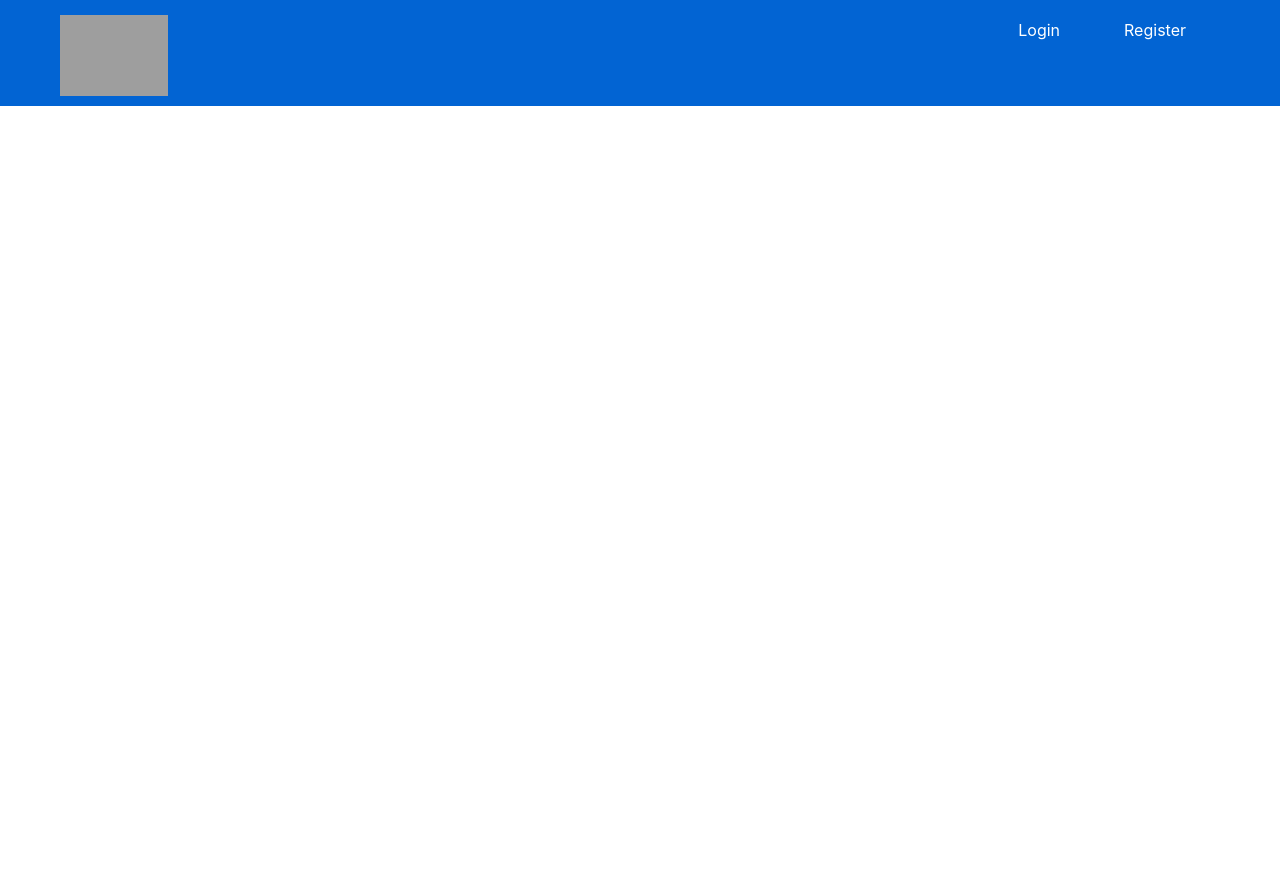
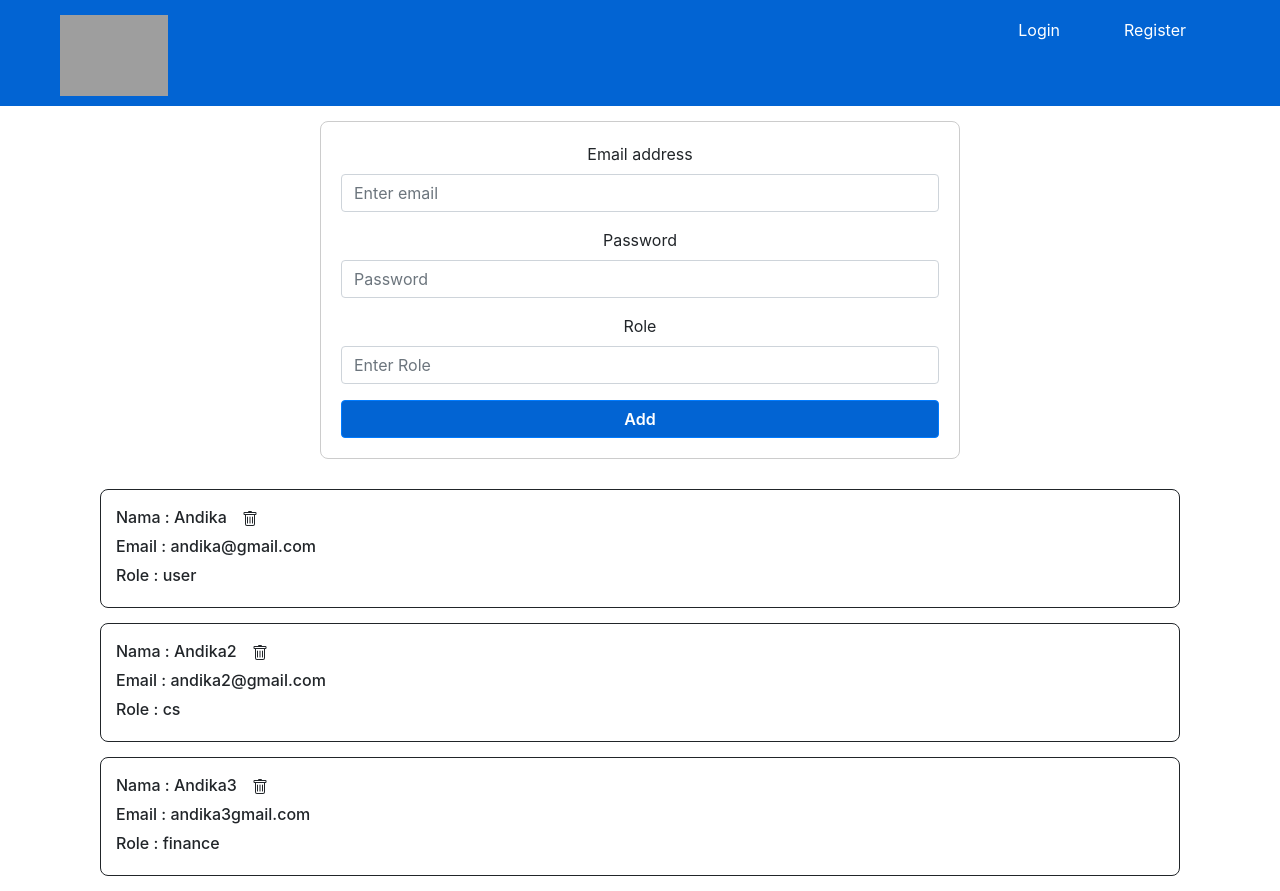
Before and after one commit to feryramadhan02/acl, a React (Create React App) app: page /admin in a window 1280 px wide. Before the commit the page ends 800 px from the top, so only its background shows below. Built offline with nearby package versions, Linux system fonts and the light colour scheme; grey boxes are pictures that could not be loaded.

Commit message:
set wrpr

```diff
--- a/src/assets/style/adminpage.scss
+++ b/src/assets/style/adminpage.scss
@@ -1,6 +1,40 @@
 @import '../style/variable.scss';
 
 .admin {
+    max-width: 1440px;
+    margin: 0 auto;
     padding-top: 75px;
     text-align: center;
+    .form-data {
+        margin: 0 20rem;
+        padding: 20px;
+        border: 1px solid #cccccc;
+        border-radius: 0.5rem;
+        .add {
+            background: $primary-color;
+            width: 100%;
+            font-weight: 600;
+        }
+    }
+    .data {
+        margin-top: 30px;
+        padding: 0 100px;
+        .data-user {
+            margin-bottom: 15px;
+            padding: 15px;
+            border: 1px solid;
+            border-radius: 0.5rem;
+            p {
+                margin-bottom: 5px;
+                font-weight: 500;
+                text-align: left;
+                svg {
+                    margin-left: 15px;
+                }
+                svg:hover {
+                    cursor: pointer;
+                }
+            }
+        }
+    }
 }
--- a/src/assets/style/headers.scss
+++ b/src/assets/style/headers.scss
@@ -1,7 +1,6 @@
 @import '../style/variable.scss';
 
 .containers {
-    max-width: 1440px;
     width: 100%;
     position: fixed;
     nav {
--- a/src/assets/style/homepage.scss
+++ b/src/assets/style/homepage.scss
@@ -2,6 +2,7 @@
 
 .home {
     max-width: 1440px;
+    margin: 0 auto;
     padding: 0 50px;
     display: flex;
     justify-content: space-between;
--- a/src/page/AdminPage.js
+++ b/src/page/AdminPage.js
@@ -1,13 +1,66 @@
 import React, { Fragment } from 'react';
 import Button from 'react-bootstrap/Button';
+import Form from 'react-bootstrap/Form';
 
 import '../assets/style/adminpage.scss';
 
 const AdminPage = () => {
+    const userDummy = [
+        {
+            id: 1,
+            nama: "Andika",
+            email: "andika@gmail.com",
+            role: "user"
+        },
+        {
+            id: 2,
+            nama: "Andika2",
+            email: "andika2@gmail.com",
+            role: "cs"
+        },
+        {
+            id: 3,
+            nama: "Andika3",
+            email: "andika3gmail.com",
+            role: "finance"
+        },
+    ]
+
     return (
         <Fragment>
             <div className="admin">
                 <h2>Welcome Admin</h2>
+                <div className="form-data">
+                    <Form>
+                        <Form.Group controlId="formBasicEmail">
+                            <Form.Label>Email address</Form.Label>
+                            <Form.Control type="email" placeholder="Enter email" />
+                        </Form.Group>
+
+                        <Form.Group controlId="formBasicPassword">
+                            <Form.Label>Password</Form.Label>
+                            <Form.Control type="password" placeholder="Password" />
+                        </Form.Group>
+                        <Form.Group controlId="formBasicText">
+                            <Form.Label>Role</Form.Label>
+                            <Form.Control type="text" placeholder="Enter Role" />
+                        </Form.Group>
+                        <Button variant="primary" type="submit" className="add">Add</Button>
+                    </Form>
+                </div>
+
+                <div className="data">
+                    {userDummy.map((name) => (
+                        <div key={name.id} className="data-user">
+                            <p>Nama : <span>{name.nama}</span><svg width="1em" height="1em" viewBox="0 0 16 16" class="bi bi-trash" fill="currentColor" xmlns="http://www.w3.org/2000/svg">
+                                <path d="M5.5 5.5A.5.5 0 0 1 6 6v6a.5.5 0 0 1-1 0V6a.5.5 0 0 1 .5-.5zm2.5 0a.5.5 0 0 1 .5.5v6a.5.5 0 0 1-1 0V6a.5.5 0 0 1 .5-.5zm3 .5a.5.5 0 0 0-1 0v6a.5.5 0 0 0 1 0V6z" />
+                                <path fill-rule="evenodd" d="M14.5 3a1 1 0 0 1-1 1H13v9a2 2 0 0 1-2 2H5a2 2 0 0 1-2-2V4h-.5a1 1 0 0 1-1-1V2a1 1 0 0 1 1-1H6a1 1 0 0 1 1-1h2a1 1 0 0 1 1 1h3.5a1 1 0 0 1 1 1v1zM4.118 4L4 4.059V13a1 1 0 0 0 1 1h6a1 1 0 0 0 1-1V4.059L11.882 4H4.118zM2.5 3V2h11v1h-11z" />
+                            </svg></p>
+                            <p>Email : <span>{name.email}</span></p>
+                            <p>Role : <span>{name.role}</span></p>
+                        </div>
+                    ))}
+                </div>
             </div>
         </Fragment>
     )
```
